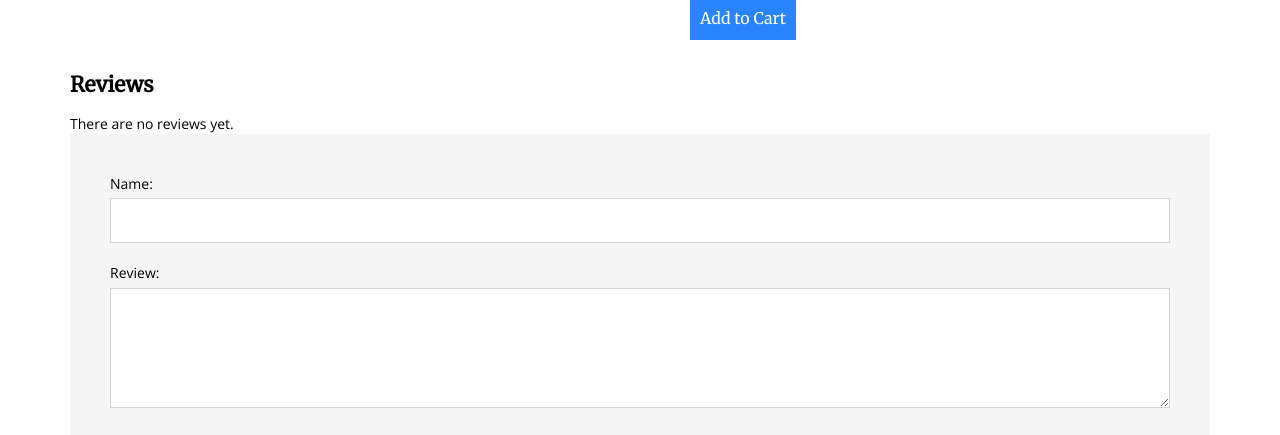
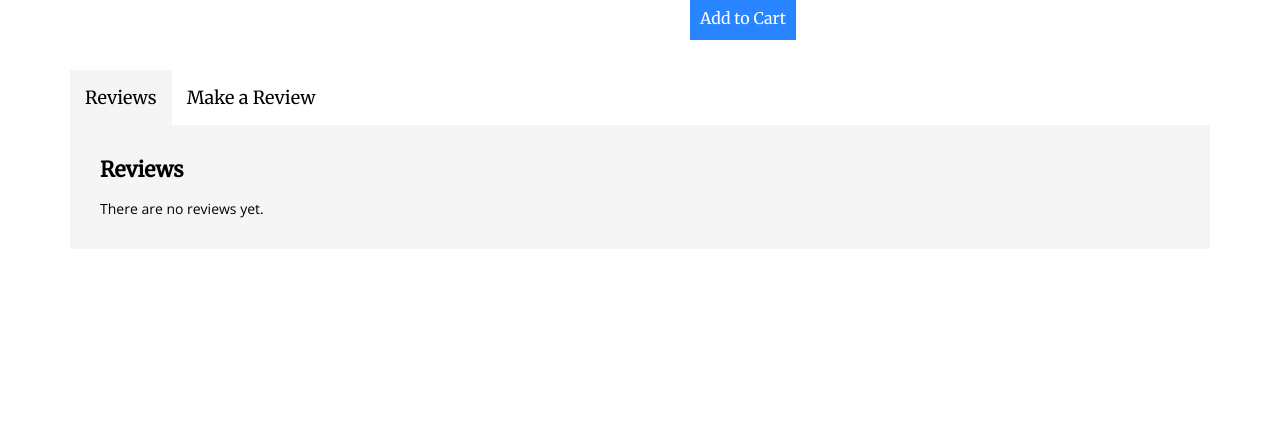
Before and after one commit to drummer-Yurii/product-detail, a Vue app: page / in a window 1280 px wide. Shown: the part 514-949 px from the top of the page. After the commit the page ends 813 px from the top, so only its background shows below. Built offline with nearby package versions, Linux system fonts and the light colour scheme.

Commit message:
add tab content

```diff
--- a/src/components/ProductReview.vue
+++ b/src/components/ProductReview.vue
@@ -33,6 +33,8 @@
 </template>
 
 <script>
+import { eventBus } from '@/main';
+
 export default {
     name: 'ProductReview',
     data() {
@@ -52,7 +54,7 @@ export default {
                     review: this.review,
                     rating: this.rating
                 }
-                this.$emit('review-submitted', productReview)
+                eventBus.$emit('review-submitted', productReview)
                 this.name = null
                 this.review = null
                 this.rating = null
--- a/src/components/ProductTabs.vue
+++ b/src/components/ProductTabs.vue
@@ -1,22 +1,41 @@
 <template>
     <div class="tabs">
         <div class="tabLinks">
-            <span
-                class="tab"
-                v-for="(tab, index) in tabs"
-                :key="index"
-                @click="selectedTabs = tab"
-                :class="{activeTab: selectedTabs === tab}"
-            >
+            <span class="tab" v-for="(tab, index) in tabs" :key="index" @click="selectedTabs = tab"
+                :class="{ activeTab: selectedTabs === tab }">
                 {{ tab }}
             </span>
+        </div>
+        <div class="tabContent">
+            <div class="reviews" v-show="selectedTabs === 'Reviews'">
+                <h2>Reviews</h2>
+                <p v-if="!reviews.length">There are no reviews yet.</p>
+                <ul>
+                    <li v-for="(review, index) in reviews" :key="index">
+                        <p>{{ review.review }}</p>
+                        <span>- {{ review.name }}, <strong>Rating:</strong> {{ review.rating }}</span>
+                    </li>
+                </ul>
+            </div>
+            <ProductReview v-show="selectedTabs === 'Make a Review'" />
         </div>
     </div>
 </template>
 
 <script>
+import ProductReview from './ProductReview.vue';
+
 export default {
     name: 'ProductTabs',
+    components: {
+        ProductReview,
+    },
+    props: {
+        reviews: {
+            type: Array,
+            required: true
+        }
+    },
     data() {
         return {
             tabs: ['Reviews', 'Make a Review'],
--- a/src/components/ProductView.vue
+++ b/src/components/ProductView.vue
@@ -31,30 +31,18 @@
           </div>
         </div>
       </div>
-      <div class="reviews">
-        <h2>Reviews</h2>
-        <p v-if="!reviews.length">There are no reviews yet.</p>
-        <ul>
-          <li v-for="(review, index) in reviews" :key="index">
-            <p>{{ review.review }}</p>
-            <span>- {{ review.name }}, <strong>Rating:</strong> {{ review.rating }}</span>
-          </li>
-        </ul>
-      </div>
-    <ProductReview @review-submitted="addReview" />
+      <ProductTabs :reviews="reviews" />
     </div>
-    <ProductTabs />
   </div>
 </template>
 
 <script>
-import ProductReview from './ProductReview.vue';
+import {eventBus} from '@/main';
 import ProductTabs from './ProductTabs.vue';
 
 export default {
   name: 'ProductView',
   components: {
-    ProductReview,
     ProductTabs
   },
   props: {
@@ -101,9 +89,6 @@ export default {
     updateImage(index) {
       this.selectedVariant = index;
       console.log(index);
-    },
-    addReview(productReview) {
-      this.reviews.push(productReview);
     }
   },
 
@@ -124,5 +109,10 @@ export default {
       return '$' + 2.99
     }
   },
+  mounted () {
+    eventBus.$on('review-submitted', productReview => {
+      this.reviews.push(productReview);
+    });
+  },
 }
 </script>
--- a/src/main.js
+++ b/src/main.js
@@ -1,6 +1,8 @@
 import Vue from 'vue'
 import App from './App.vue'
 import './assets/css/main.css'
+
+export const eventBus = new Vue();
 
 Vue.config.productionTip = false
 
```
Lines whose indentation alone changed are shown as unchanged.
